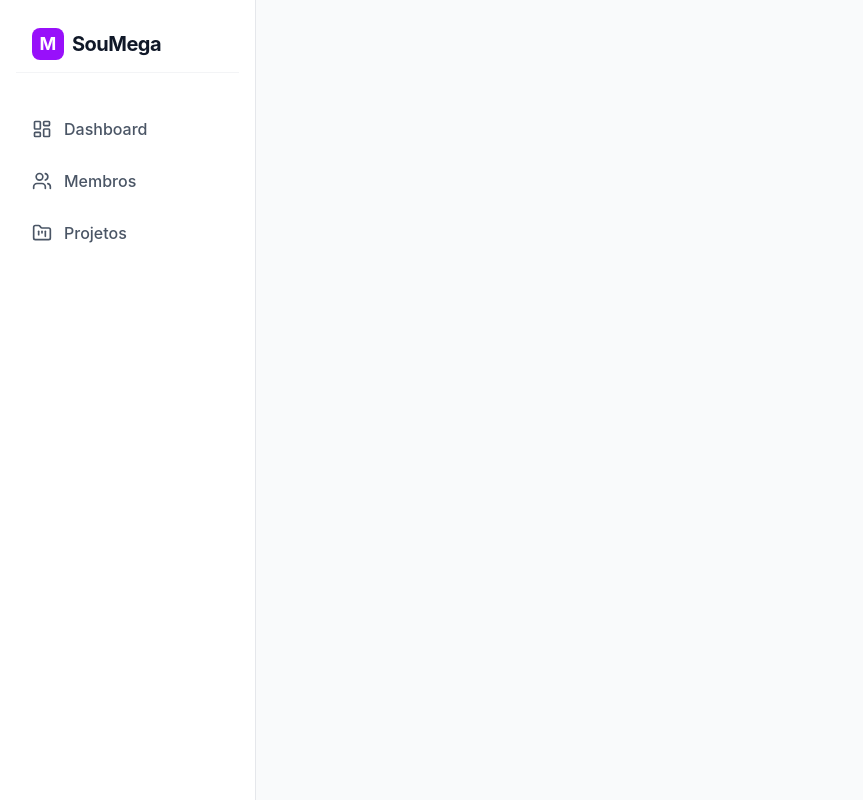
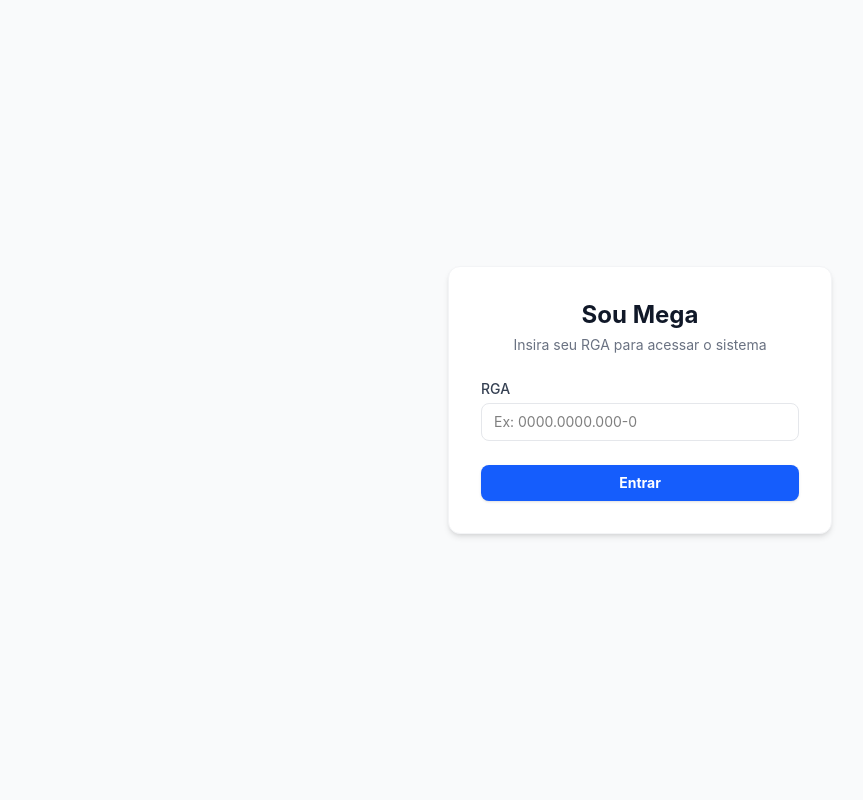
Before and after one commit to GabrielMattosA/SouMega, a React (Vite) app in the folder Front-end/: page /login in a window 1280 px wide. Shown: the whole page, without its empty margins (0-863 px from the left). Built offline with nearby package versions, Linux system fonts and the light colour scheme.

Commit message:
feat: Cria tela de login e implementa rotas protegidas

```diff
--- a/Front-end/eslint.config.js
+++ b/Front-end/eslint.config.js
@@ -25,6 +25,7 @@ export default [
     },
     rules: {
       ...js.configs.recommended.rules,
+      'react/prop-types': 'off',
       ...react.configs.recommended.rules,
       ...react.configs['jsx-runtime'].rules,
       ...reactHooks.configs.recommended.rules,
--- a/Front-end/src/App.jsx
+++ b/Front-end/src/App.jsx
@@ -1,23 +1,46 @@
 import { BrowserRouter, Routes, Route, Navigate } from 'react-router-dom';
+import LoginPage from './pages/LoginPage';
 import MemberPage from './pages/membros/MemberPage';
 import ProjectPage from './pages/projetos/ProjectPage';
 import Sidebar from './componentes/Sidebar';
 import DashboardPage from './pages/DashboardPage';
 
-export default function App() {
+function RotaProtegida({children}) {
+  const token = localStorage.getItem("token");
+
+  if (!token) {
+    return <Navigate to="/login" replace />;
+  }
+
+  return children;
+}
+
+function App() {
   return (
     <BrowserRouter>
-      <div className="min-h-screen bg-gray-50 flex">
+      <Routes>
+        <Route path="/login" element={<LoginPage/>} />
+        <Route
+          path="/*"
+          element={
+            <RotaProtegida>
+              <div className = "flex min-h-screen bg-gray-50">
                 <Sidebar />
-        <main className="flex-1 pl-64 p-6 min-h-screen">
+                <main className="flex-1 p-6">
                   <Routes>
-            <Route path="/" element={<Navigate to="/dashboard" replace />} />
-            <Route path="/dashboard" element={<DashboardPage />} />
+                    <Route path="/" element={<DashboardPage />} />
+                    <Route path="/membros" element={<MemberPage />} />
                     <Route path="/projetos" element={<ProjectPage />} />
-            <Route path="/membros" element={<MemberPage />} />
+                    <Route path="*" element={<Navigate to="/" replace />} />
                   </Routes>
                 </main>
               </div>
+            </RotaProtegida>
+          }
+        />
+      </Routes>
     </BrowserRouter>
-  )
+  );
 }
+
+export default App;
--- /dev/null
+++ b/Front-end/src/pages/LoginPage.jsx
@@ -0,0 +1,67 @@
+import React, { useState } from "react";
+import { useNavigate } from "react-router-dom";
+
+function LoginPage ({aoLogar}) {
+    const [rga, setRga] = React.useState("")
+    const [erro, setErro] = React.useState("")
+    const navigate = useNavigate();
+
+    const lidarLogin = async (e) => {
+        e.preventDefault()
+        setErro("")
+
+        if (!rga.trim()) {
+            setErro("Preencha o RGA")
+            return
+        }
+        try {
+            const resposta = await fetch("http://localhost:3000/login", {
+            method: "POST",
+            headers: {
+                "Content-Type": "application/json",
+            },
+            body: JSON.stringify({
+                rga: rga.trim()
+            }),
+        });
+
+        const dados = await resposta.json();
+        if (!resposta.ok) {
+            throw new  Error(dados.error || "Falha ao realizar login.");
+        }
+
+        localStorage.setItem("token", dados.token);
+
+        navigate("/");
+
+        } catch (err) {
+            setErro(err.message);
+        }
+    };
+    return (
+        <div className="min-h-screen bg-gray-50 flex flex-col justify-center items-center p-4 font-sans">
+            <div className="bg-white p-8 rounded-xl shadow-md border border-gray-100 max-w-sm w-full">
+                <div className="text-center mb-6">
+                    <h1 className="text-2xl font-bold text-gray-900">Sou Mega</h1>
+                    <p className="text-sm text-gray-500 mt-1">Insira seu RGA para acessar o sistema</p>
+                </div>
+
+                {erro && (
+                    <div className="mb-4 bg-red-50 border border-red-200 text-red-600 px-3 py-2 rounded-lg text-sm font-medium"></div>
+                )}
+                <form onSubmit={lidarLogin} className ="space-y-4">
+                    <div>
+                        <label className ="block text-sm font-medium text-gray-700 mb-1">RGA</label>
+                        <input type="text" placeholder="Ex: 0000.0000.000-0"
+                        value={rga} onChange={(e) => setRga(e.target.value)} className="w-full border border-gray-200 rounded-lg px-3 py-2 text-sm focus:outline-blue-500"/>
+                    </div>
+                    <button  type="submit" className="w-full bg-blue-600 hover:bg-blue-700 text-white font-bold py-2 px-4 rounded-lg text-sm transition shadow-sm mt-2">
+                        Entrar
+                    </button>
+                </form>
+            </div>
+        </div>
+    );
+}
+
+export default LoginPage;
```
Lines whose indentation alone changed are shown as unchanged.
